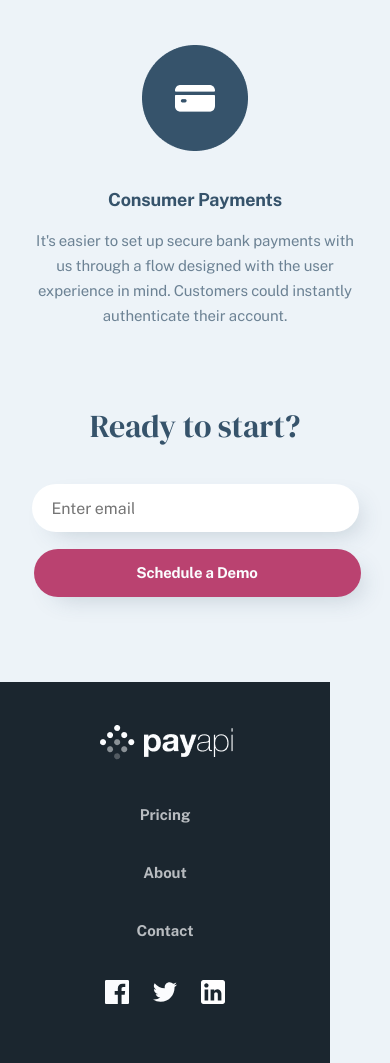
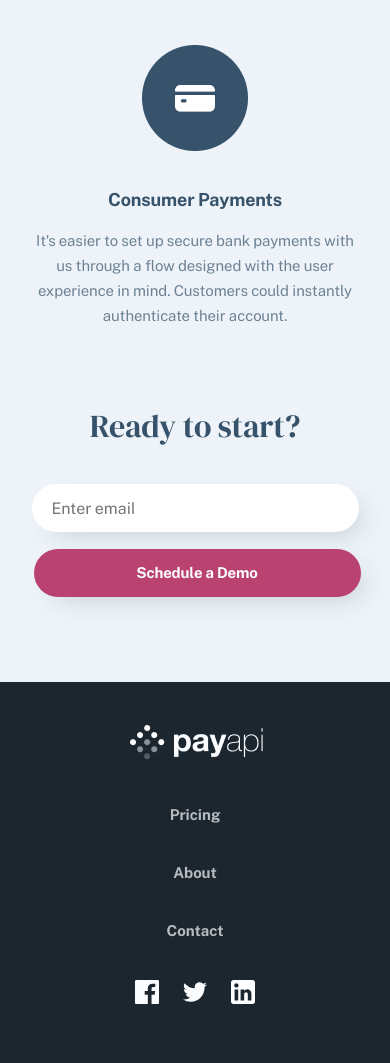
Before and after one commit to akmaljon1946/PayApi, a plain HTML site: page index.html in a window 390 px wide. Shown: the part 3214-4277 px from the top of the page. Drawn offline with Linux system fonts and the light colour scheme.

Commit message:
footer width

```diff
--- a/sass/home/blocks/_footer.scss
+++ b/sass/home/blocks/_footer.scss
@@ -55,7 +55,6 @@
 
 @media only screen and (max-width: 500px) {
 	.footer {
-		width: 330px;
 		&__desktop {
 			flex-direction: column;
 			padding-top: 41px;
```
Also changed, not shown: css/main.css, 1 other file.
